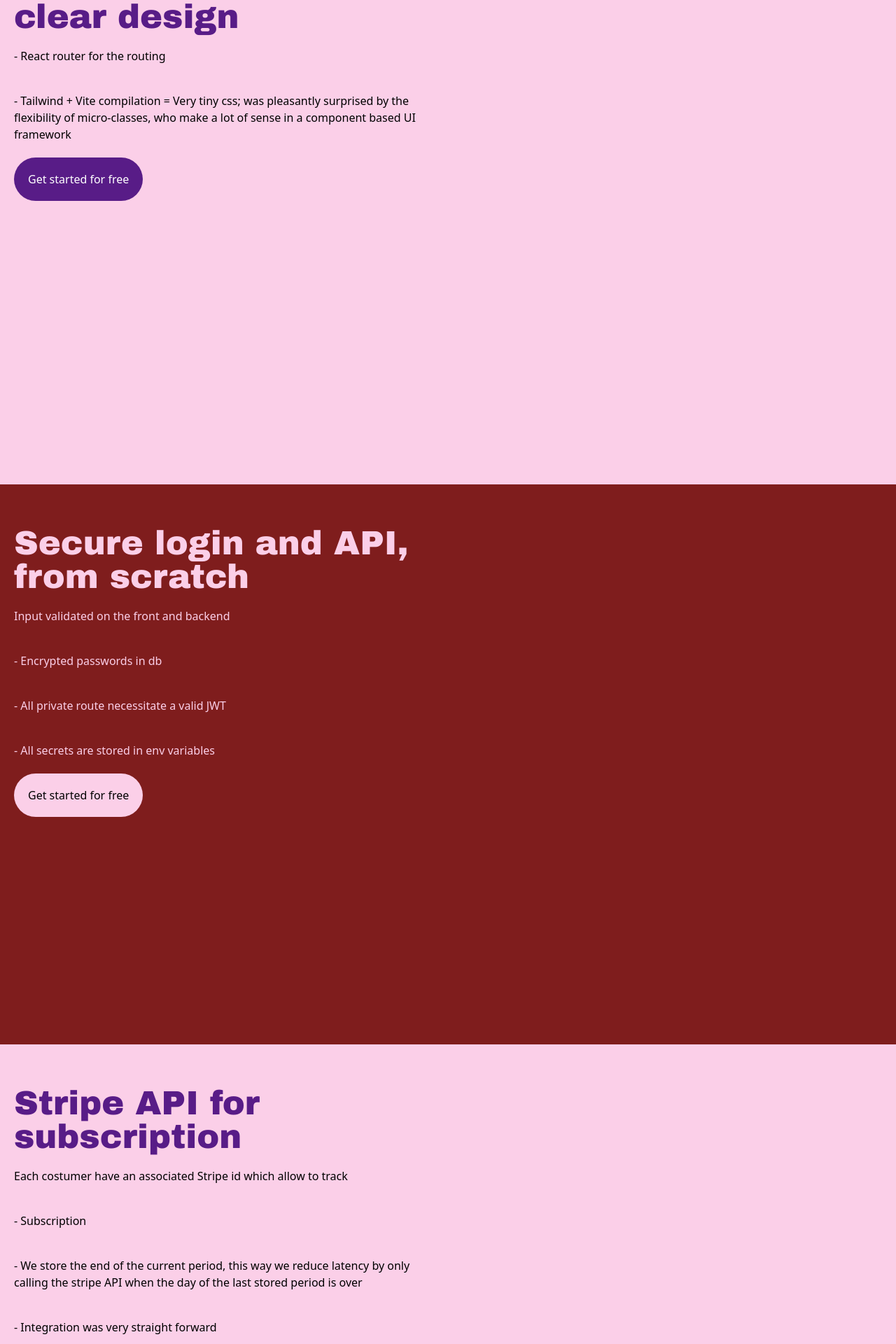
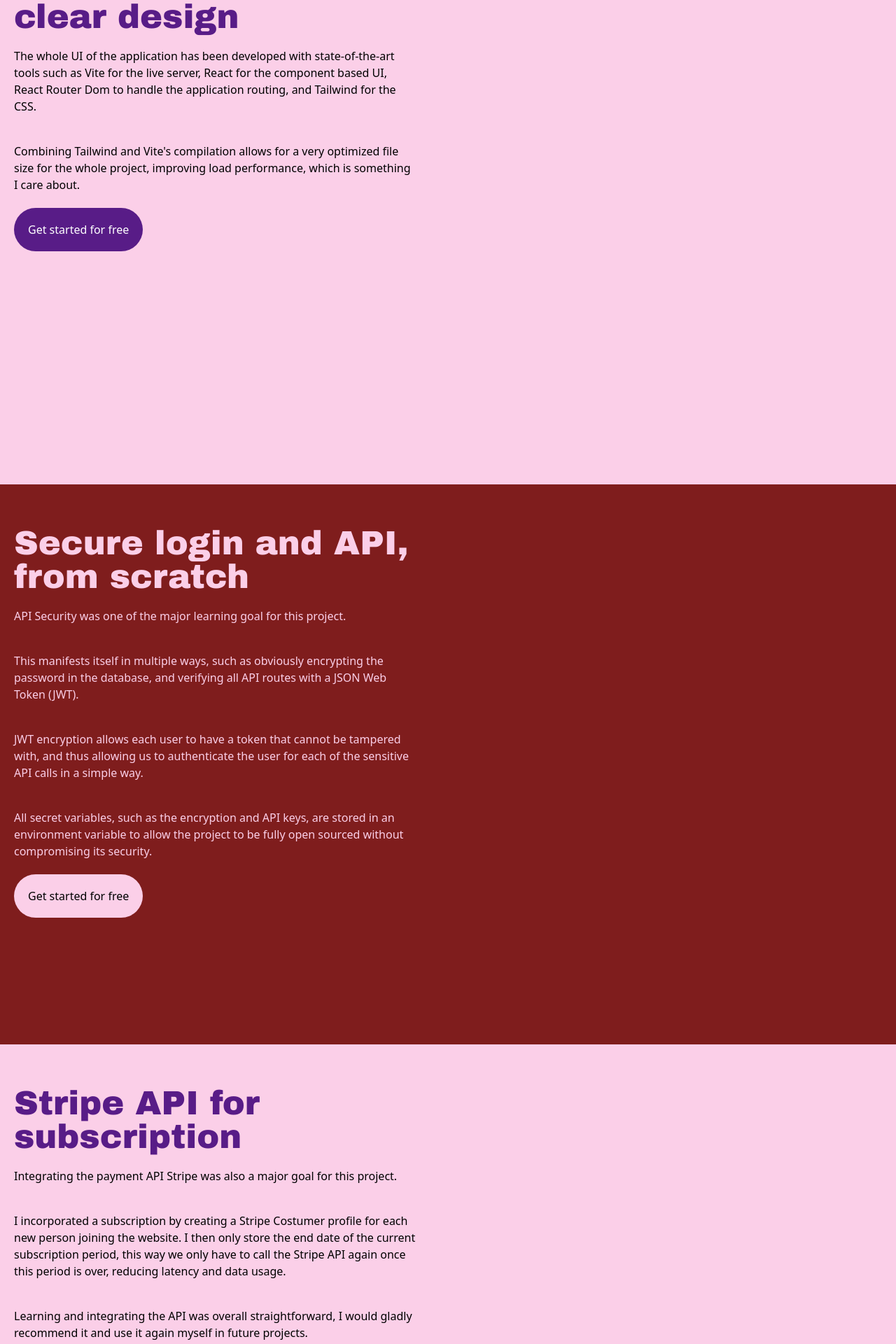
Before and after one commit to NathanGuilhot/linkhub_front, a React (Vite) app: page / in a window 1280 px wide. Shown: the part 980-2900 px from the top of the page at 70% size. Built offline with nearby package versions, Linux system fonts and the light colour scheme; the HTML template or start-up script is replaced by a standard one.

Commit message:
Proper text for the landing page

```diff
--- a/src/LandingPage.tsx
+++ b/src/LandingPage.tsx
@@ -19,32 +19,32 @@ function LandingPageBody(props: { setMenuOpen: (_v: boolean) => void; }) {
     </div>
     <div className="p-5 bg-pink-200 w-full min-h-screen">
       <h1 className="max-w-xl text-5xl text-purple-900 font-bold mt-10 main_font">React + Tailwind for a clear design</h1>
-      <p className="max-w-xl mt-5 mb-10">- React router for the routing</p>
-      <p className="max-w-xl mt-5 mb-10">- Tailwind + Vite compilation = Very tiny css; was pleasantly surprised by the flexibility of micro-classes, who make a lot of sense in a component based UI framework</p>
-      <a className="bg-purple-900 p-5 mt-20 rounded-full text-white cursor-pointer select-none">Get started for free</a>
+      <p className="max-w-xl mt-5 mb-10">The whole UI of the application has been developed with state-of-the-art tools such as Vite for the live server, React for the component based UI, React Router Dom to handle the application routing, and Tailwind for the CSS.</p>
+      <p className="max-w-xl mt-5 mb-10">Combining Tailwind and Vite's compilation allows for a very optimized file size for the whole project, improving load performance, which is something I care about.</p>
+      <Link className="bg-purple-900 p-5 mt-20 rounded-full text-white cursor-pointer select-none" to={"/register"}>Get started for free</Link>
     </div>
     <div className="p-5 bg-red-900 w-full min-h-screen">
       <h1 className="max-w-xl text-5xl text-pink-200 font-bold mt-10 main_font">Secure login and API, from scratch</h1>
-      <p className="max-w-xl mt-5 mb-10 text-pink-200"> Input validated on the front and backend</p>
-	    <p className="max-w-xl mt-5 mb-10 text-pink-200">- Encrypted passwords in db</p>
-	    <p className="max-w-xl mt-5 mb-10 text-pink-200">- All private route necessitate a valid JWT</p>
-	    <p className="max-w-xl mt-5 mb-10 text-pink-200">- All secrets are stored in env variables</p>
-      <a className="bg-pink-200 p-5 mt-20 rounded-full text-black cursor-pointer select-none">Get started for free</a>
+      <p className="max-w-xl mt-5 mb-10 text-pink-200">API Security was one of the major learning goal for this project.</p>
+	    <p className="max-w-xl mt-5 mb-10 text-pink-200">This manifests itself in multiple ways, such as obviously encrypting the password in the database, and verifying all API routes with a JSON Web Token (JWT).</p>
+	    <p className="max-w-xl mt-5 mb-10 text-pink-200">JWT encryption allows each user to have a token that cannot be tampered with, and thus allowing us to authenticate the user for each of the sensitive API calls in a simple way.</p>
+	    <p className="max-w-xl mt-5 mb-10 text-pink-200">All secret variables, such as the encryption and API keys, are stored in an environment variable to allow the project to be fully open sourced without compromising its security.</p>
+      <Link className="bg-pink-200 p-5 mt-20 rounded-full text-black cursor-pointer select-none" to={"/register"}>Get started for free</Link>
     </div>
     <div className="p-5 bg-pink-200 w-full min-h-screen">
       <h1 className="max-w-xl text-5xl text-purple-900 font-bold mt-10 main_font">Stripe API for subscription</h1>
-      <p className="max-w-xl mt-5 mb-10">Each costumer have an associated Stripe id which allow to track</p>
-      <p className="max-w-xl mt-5 mb-10">- Subscription</p>
-      <p className="max-w-xl mt-5 mb-10">- We store the end of the current period, this way we reduce latency by only calling the stripe API when the day of the last stored period is over</p>
-      <p className="max-w-xl mt-5 mb-10">- Integration was very straight forward</p>
-      <a className="bg-purple-900 p-5 mt-20 rounded-full text-white cursor-pointer select-none">Get started for free</a>
+      <p className="max-w-xl mt-5 mb-10">Integrating the payment API Stripe was also a major goal for this project.</p>
+      <p className="max-w-xl mt-5 mb-10">I incorporated a subscription by creating a Stripe Costumer profile for each new person joining the website. I then only store the end date of the current subscription period, this way we only have to call the Stripe API again once this period is over, reducing latency and data usage.</p>
+      <p className="max-w-xl mt-5 mb-10">Learning and integrating the API was overall straightforward, I would gladly recommend it and use it again myself in future projects.</p>
+      <Link className="bg-purple-900 p-5 mt-20 rounded-full text-white cursor-pointer select-none" to={"/register"}>Get started for free</Link>
     </div>
     <div className="p-5 bg-red-900 w-full min-h-screen">
       <h1 className="max-w-xl text-5xl text-pink-200 font-bold mt-10 main_font">Image uploading and rescaling</h1>
-      <p className="max-w-xl mt-5 mb-10 text-pink-200">Always an image sent to the server because I process the resizing on the client side with the canva api</p>
-      <p className="max-w-xl mt-5 mb-10 text-pink-200">Unique filename to avoid duplicated image</p>
-      <p className="max-w-xl mt-5 mb-10 text-pink-200">Protected by JWT</p>
-      <a className="bg-pink-200 p-5 mt-20 rounded-full text-black cursor-pointer select-none">Get started for free</a>
+      <p className="max-w-xl mt-5 mb-10 text-pink-200">In addition to the CRUD functionalities, I also implemented the ability to upload a custom profile picture to the server.</p>
+      <p className="max-w-xl mt-5 mb-10 text-pink-200">Any kind of user-facing interactions with the server represents a major security concern; that's why **the raw file is never sent to the server**: instead, it goes through a rescale function that uses the browser canvas API. The image is rescaled, the raw pixels are captured and compressed, and only then sent to the server and saved on disk.</p>
+      <p className="max-w-xl mt-5 mb-10 text-pink-200">The upload route obviously requires a valid JWT, preventing a malicious user from affecting other accounts.</p>
+      <p className="max-w-xl mt-5 mb-10 text-pink-200">Furthermore, the name of the individual images are set to the hash MD5 of the image; this prevents what could be a SQL or XSS injection through a malicious filename. This also avoids storing the exact same image twice, saving space on the disk.</p>
+      <Link className="bg-pink-200 p-5 mt-20 rounded-full text-black cursor-pointer select-none" to={"/register"}>Get started for free</Link>
     </div>
   </div>);
 }
```
